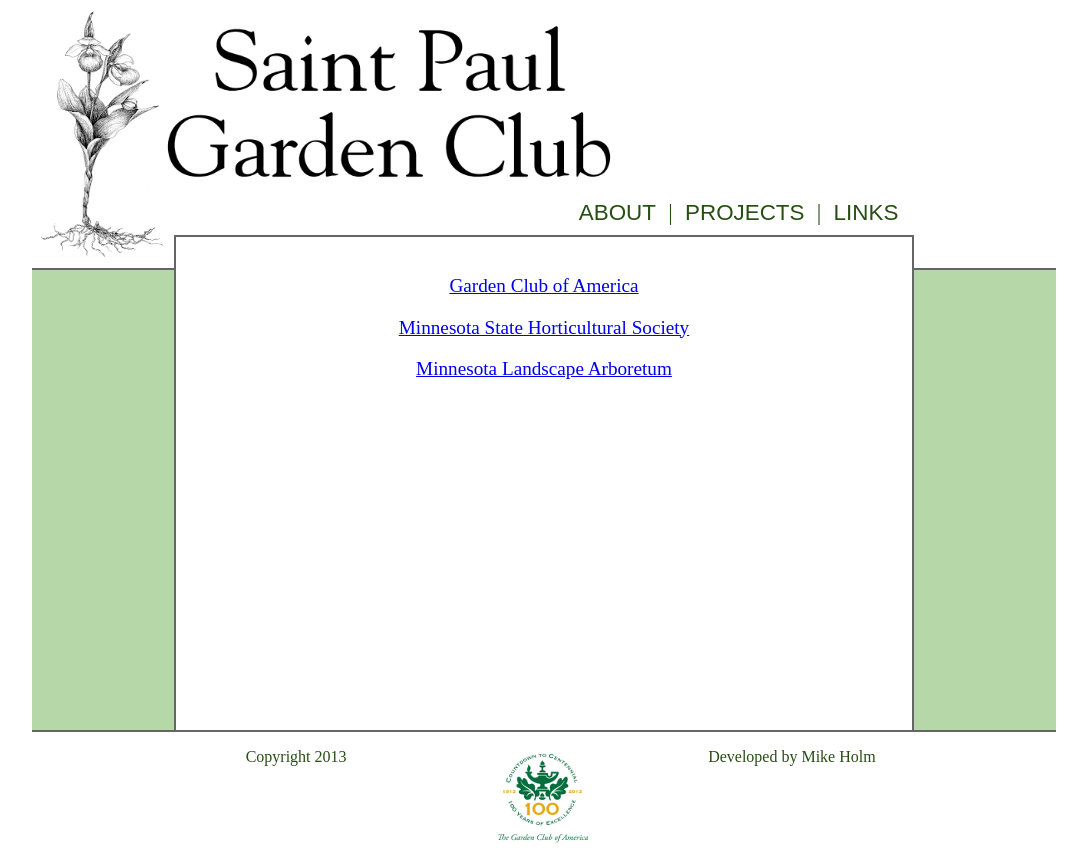
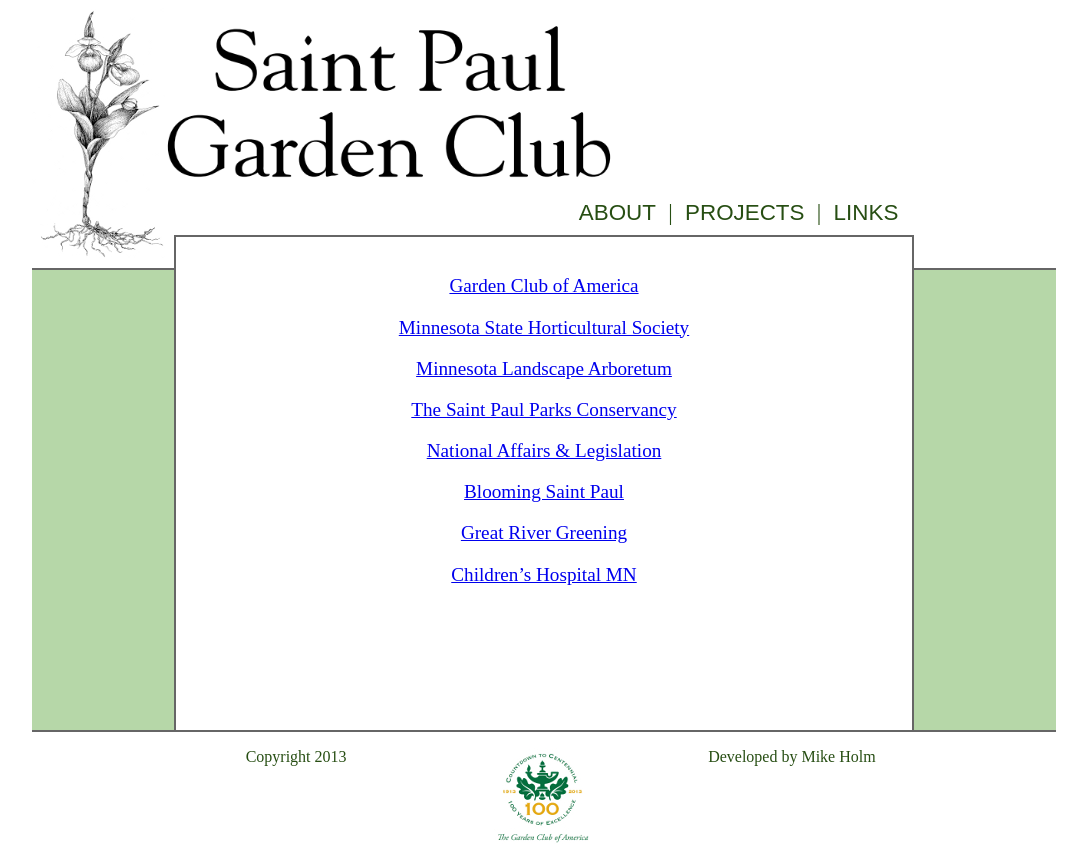
Before and after one commit to coldpour/spgc, a PHP site: page /links.php in a window 1280 px wide. Shown: the whole page, without its empty margins (96-1183 px from the left). Run offline with PHP 8.4, Linux system fonts and the light colour scheme.

Commit message:
add more links

```diff
--- a/links.php
+++ b/links.php
@@ -1,5 +1,6 @@
 <?php include 'head.php'; publicPage('links.php'); ?>
 
+<meta http-equiv="Content-Type" content="text/html; charset=UTF-8" />
 <div id='links' class='slide fixed-height'>
   <ul class='links'>
 
@@ -11,6 +12,16 @@
 	       	     'text' => 'Minnesota State Horticultural Society'),
     	       array('url' => 'http://www.arboretum.umn.edu',
 	             'text' => 'Minnesota Landscape Arboretum'),
+    	       array('url' => 'http://www.saintpaulparksconservancy.org/',
+	             'text' => 'The Saint Paul Parks Conservancy'),
+    	       array('url' => 'http://www.gcamerica.org/what-we-do-NAL-Conservation.cfm',
+	             'text' => 'National Affairs & Legislation'),
+    	       array('url' => 'http://www.stpaul.gov/index.aspx?NID=1031',
+	             'text' => 'Blooming Saint Paul'),
+    	       array('url' => 'http://www.greatrivergreening.org/',
+	             'text' => 'Great River Greening'),
+    	       array('url' => 'http://www.childrensmn.org/blog/kidshealth/2013/05/a-green-thumb-with-a-healing-touch/',
+	             'text' => 'Children’s Hospital MN'),
 	     );
 
     for($i = 0; $i < count($sites); ++$i) {
```
